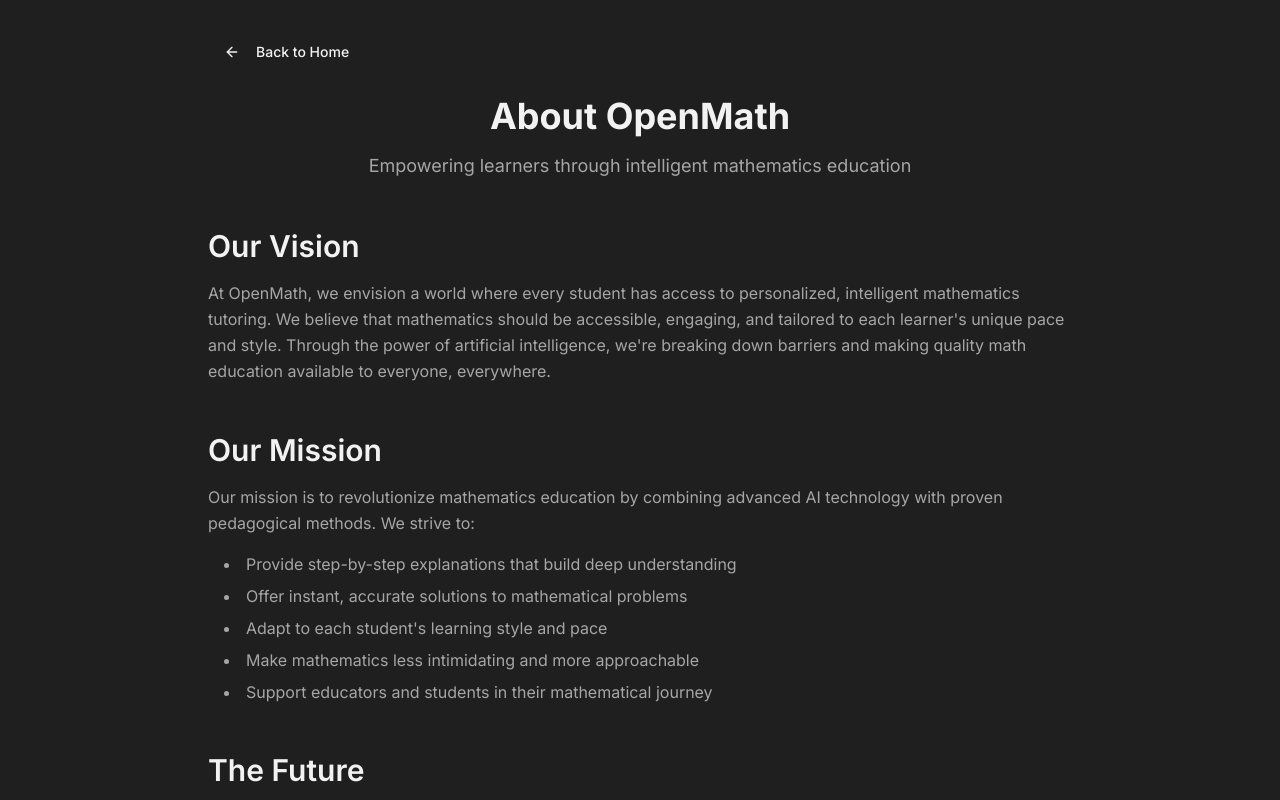
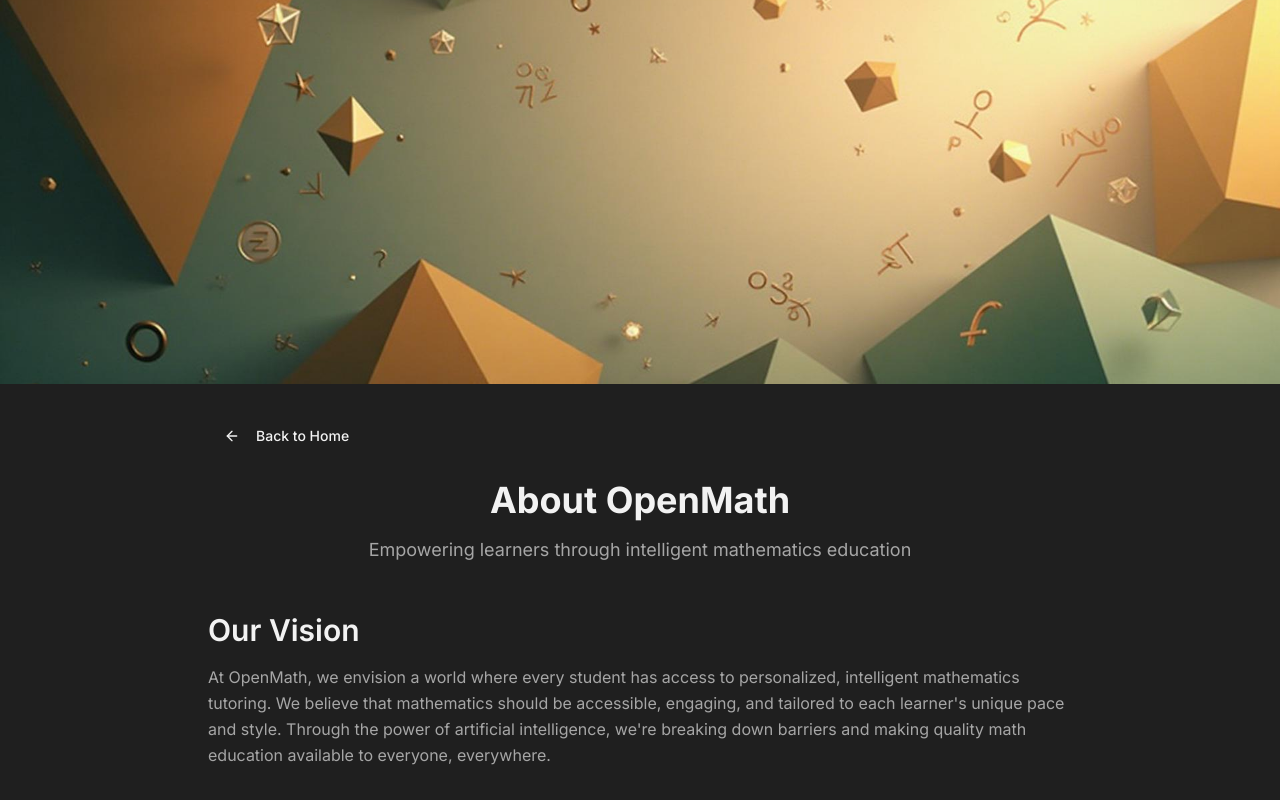
Before and after one commit to OpenMaths/openmaths-ai-buddy, a React (Vite) app: page /about in a window 1280 px wide. Shown: the top 800 px of the page. Built offline with nearby package versions, Linux system fonts and the light colour scheme.

Commit message:
Add banner image

```diff
--- a/src/pages/About.tsx
+++ b/src/pages/About.tsx
@@ -1,12 +1,22 @@
 import { ArrowLeft } from "lucide-react";
 import { Button } from "@/components/ui/button";
 import { useNavigate } from "react-router-dom";
+import bannerImage from "@/assets/about-banner.jpg";
 
 const About = () => {
   const navigate = useNavigate();
 
   return (
     <div className="min-h-screen bg-background">
+      {/* Banner Image */}
+      <div className="w-full h-64 md:h-80 lg:h-96 overflow-hidden">
+        <img
+          src={bannerImage}
+          alt="OpenMath Banner"
+          className="w-full h-full object-cover"
+        />
+      </div>
+
       <div className="container mx-auto px-4 py-8 max-w-4xl">
         <Button
           variant="ghost"
```
Also changed, not shown: src/assets/about-banner.jpg (added).
